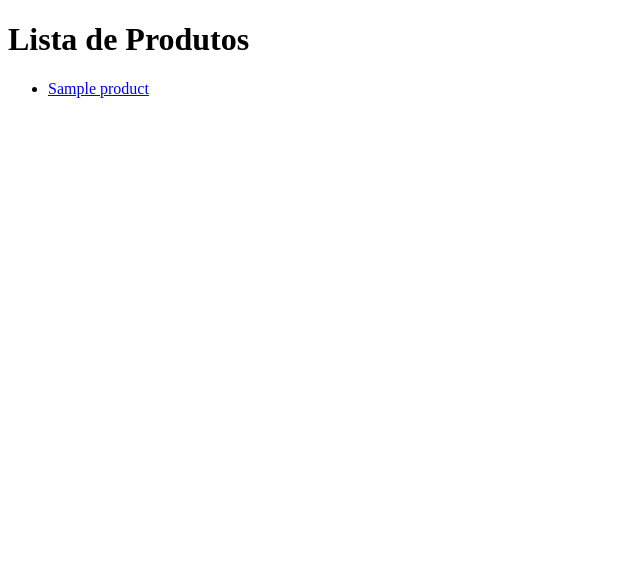
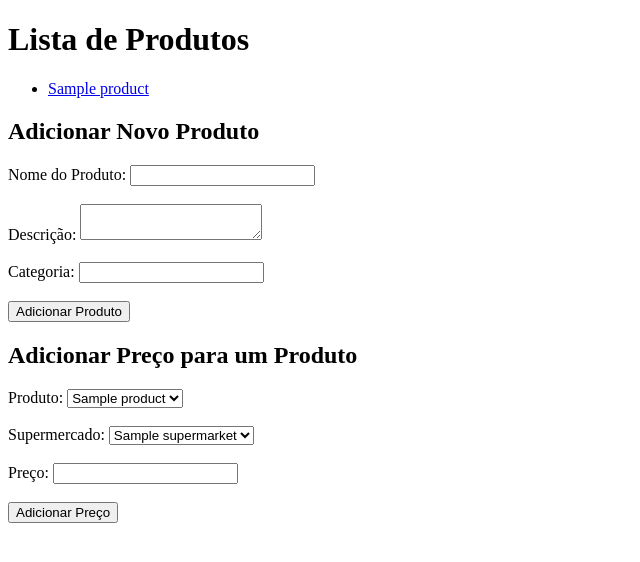
Before and after one commit to gemaquejr/python-product-price-comparator, a Django app: page / in a window 1280 px wide. Shown: the top 562 px of the page, without its empty margins (0-640 px from the left). Run offline with Django 5.2, Linux system fonts and the light colour scheme; tables that the repository leaves empty hold one stand-in row (values such as "Sample post").

Commit message:
Adiciona funcionalidades de incluir produtos manualmente
Signed-off-by: gemaquejr <gemaquejr@hotmail.com>

```diff
--- a/products/templates/products/product_list.html
+++ b/products/templates/products/product_list.html
@@ -12,5 +12,42 @@
             </li>
         {% endfor %}
     </ul>
+    <h2>Adicionar Novo Produto</h2>
+    <form method="post" action="{% url 'add_product' %}">
+        {% csrf_token %}
+        <label for="name">Nome do Produto:</label>
+        <input type="text" id="name" name="name" required><br><br>
+
+        <label for="description">Descrição:</label>
+        <textarea id="description" name="description"></textarea><br><br>
+
+        <label for="category">Categoria:</label>
+        <input type="text" id="category" name="category" required><br><br>
+
+        <button type="submit">Adicionar Produto</button>
+    </form>
+
+    <h2>Adicionar Preço para um Produto</h2>
+    <form method="post" action="{% url 'add_price' %}">
+        {% csrf_token %}
+        <label for="product">Produto:</label>
+        <select id="product" name="product" required>
+            {% for product in products %}
+                <option value="{{ product.id }}">{{ product.name }}</option>
+            {% endfor %}
+        </select><br><br>
+
+        <label for="supermarket">Supermercado:</label>
+        <select id="supermarket" name="supermarket" required>
+            {% for supermarket in supermarkets %}
+                <option value="{{ supermarket.id }}">{{ supermarket.name }}</option>
+            {% endfor %}
+        </select><br><br>
+
+        <label for="price">Preço:</label>
+        <input type="number" id="price" name="price" step="0.01" required><br><br>
+
+        <button type="submit">Adicionar Preço</button>
+    </form>
 </body>
 </html>
--- a/products/urls.py
+++ b/products/urls.py
@@ -4,4 +4,6 @@ from . import views
 urlpatterns = [
     path('', views.product_list, name='product_list'),
     path('product/<int:product_id>/compare/', views.price_comparison, name='price_comparison'),
+    path('add_product/', views.add_product, name='add_product'),
+    path('add_price/', views.add_price, name='add_price'),
 ]
--- a/products/views.py
+++ b/products/views.py
@@ -1,13 +1,40 @@
-from django.shortcuts import render
-from .models import Product, Price
+from django.shortcuts import render, redirect
+from .models import Product, Price, Supermarket
 
 
 def product_list(request):
     products = Product.objects.all()
-    return render(request, 'products/product_list.html', {'products': products})
+    supermarkets = Supermarket.objects.all()
+    return render(request, 'products/product_list.html', {'products': products, 'supermarkets': supermarkets})
 
 
 def price_comparison(request, product_id):
     product = Product.objects.get(id=product_id)
     prices = Price.objects.filter(product=product)
     return render(request, 'products/price_comparison.html', {'product': product, 'prices': prices})
+
+
+def add_product(request):
+    if request.method == 'POST':
+        name = request.POST.get('name')
+        description = request.POST.get('description')
+        category = request.POST.get('category')
+        if name and category:
+            Product.objects.create(name=name, description=description, category=category)
+        return redirect('product_list')
+    else:
+        return render(request, 'products/product_list.html')
+
+
+def add_price(request):
+    if request.method == 'POST':
+        product_id = request.POST.get('product')
+        supermarket_id = request.POST.get('supermarket')
+        price = request.POST.get('price')
+        if product_id and supermarket_id and price:
+            product = Product.objects.get(id=product_id)
+            supermarket = Supermarket.objects.get(id=supermarket_id)
+            Price.objects.create(product=product, supermarket=supermarket, price=price)
+        return redirect('product_list')
+    else:
+        return redirect('product_list')
```
